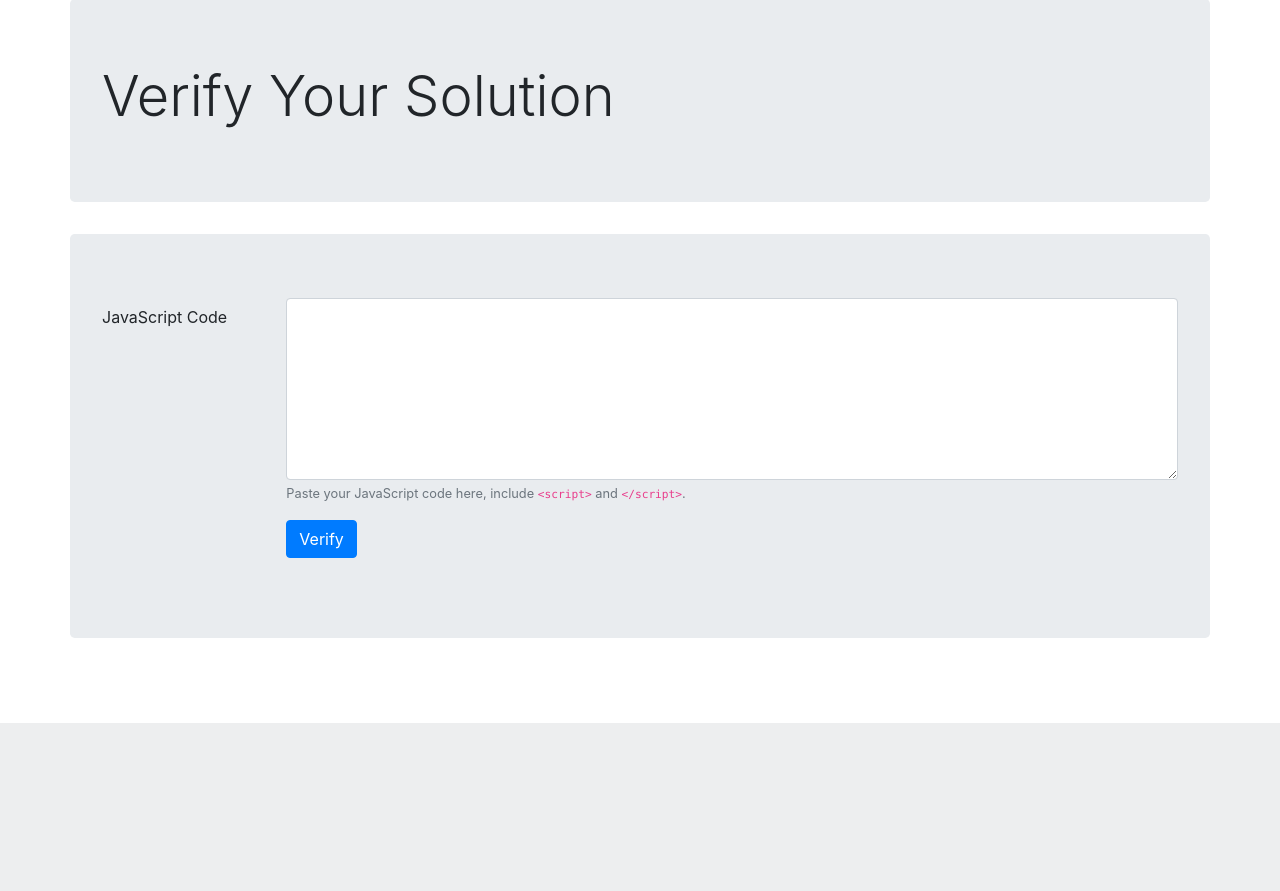
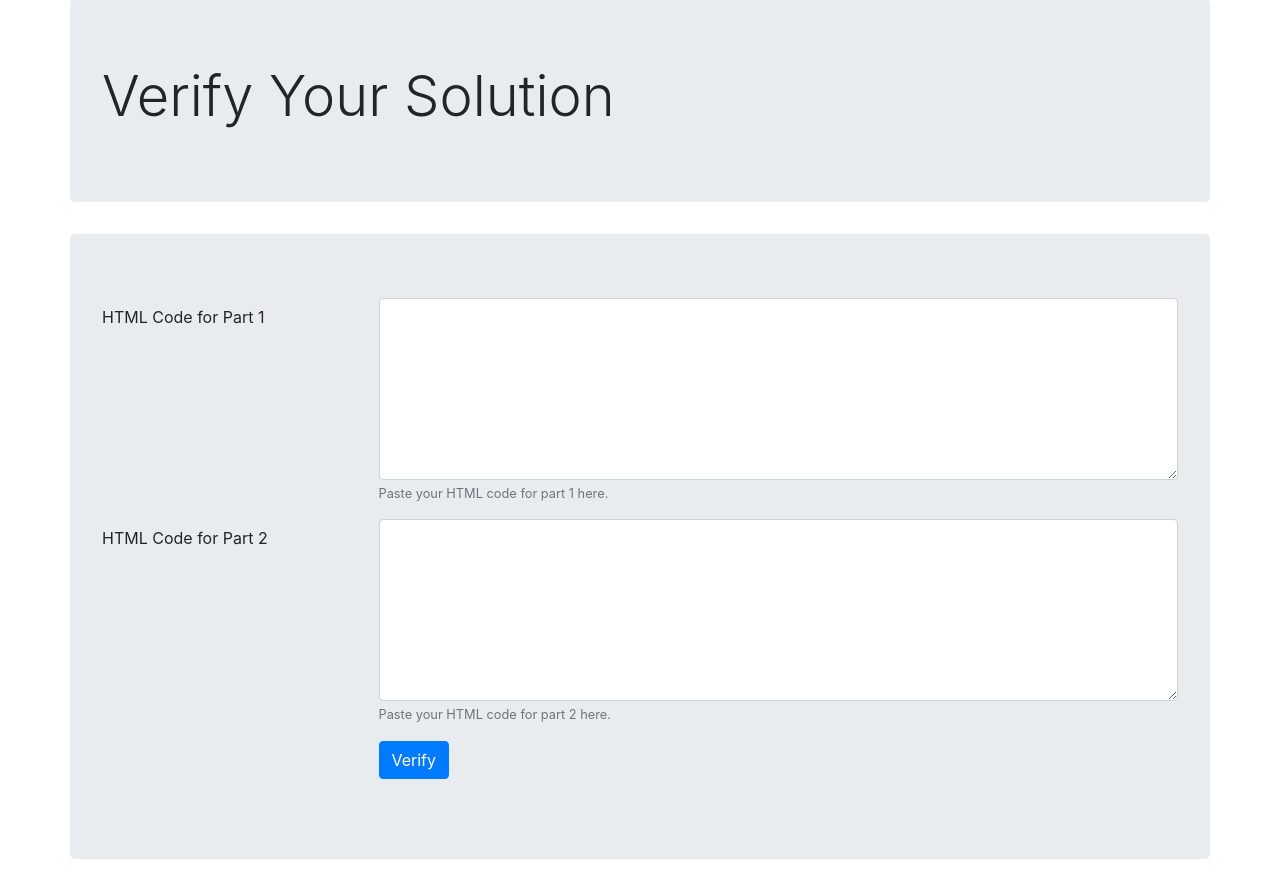
Before and after one commit to nyupcs/pcs-sp21-lab5-server, a Flask app: page /verify in a window 1280 px wide. Shown: the part 77-968 px from the top of the page. Before the commit the page ends 800 px from the top, so only its background shows below. Run offline with Flask 2, Linux system fonts and the light colour scheme; parts of the project's set-up code (start-up, migrations or seed data) failed here and were passed over.

Commit message:
Update PCS Verify

```diff
--- a/app.py
+++ b/app.py
@@ -136,23 +136,28 @@ def before_request():
 
 @app.route('/verify', methods=('GET', 'POST'))
 def verify():
-    code = ''
+    code1 = ''
+    code2 = ''
 
     if request.method == 'POST':
-        if 'code' not in request.form or request.form['code'] == '':
+        if 'code1' not in request.form \
+                or request.form['code1'] == '' \
+                or 'code2' not in request.form \
+                or request.form['code2'] == '':
             flash("Can't load your code.", 'danger')
             return render_template('verify.html')
 
-        code = request.form['code']
+        code1 = request.form['code1']
+        code2 = request.form['code2']
 
         global users
         users = default_user_info()
 
-        status, message = pcs_verify(users, code)
+        status, message = pcs_verify(users, code1, code2)
 
         flash(message, 'success' if status else 'danger')
 
-    return render_template('verify.html', code=code)
+    return render_template('verify.html', code1=code1, code2=code2)
 
 
 @app.route('/reset')
--- a/templates/verify.html
+++ b/templates/verify.html
@@ -12,14 +12,21 @@
   <div class="jumbotron col-12">
     <form method="post">
       <div class="form-group row">
-        <label for="code" class="col-sm-2 col-form-label">JavaScript Code</label>
-        <div class="col-sm-10">
-          <textarea class="form-control" name="code" id="code" rows="7">{{ code }}</textarea>
-          <small id="codeHelp" class="form-text text-muted">Paste your JavaScript code here, include <code>&#60;script&#62;</code> and <code>&#60;/script&#62;</code>.</small>
+        <label for="code1" class="col-sm-3 col-form-label">HTML Code for Part 1</label>
+        <div class="col-sm-9">
+          <textarea class="form-control" name="code1" id="code1" rows="7">{{ code1 }}</textarea>
+          <small id="codeHelp1" class="form-text text-muted">Paste your HTML code for part 1 here.</small>
+        </div>
+      </div>
+        <div class="form-group row">
+        <label for="code2" class="col-sm-3 col-form-label">HTML Code for Part 2</label>
+        <div class="col-sm-9">
+          <textarea class="form-control" name="code2" id="code2" rows="7">{{ code2 }}</textarea>
+          <small id="codeHelp2" class="form-text text-muted">Paste your HTML code for part 2 here.</small>
         </div>
       </div>
       <div class="form-group row">
-        <div class="col-sm-10 offset-2">
+        <div class="col-sm-9 offset-3">
           <button type="submit" class="btn btn-primary">Verify</button>
         </div>
       </div>
```
Also changed, not shown: pcs_verify.py (+30 -13 lines).
